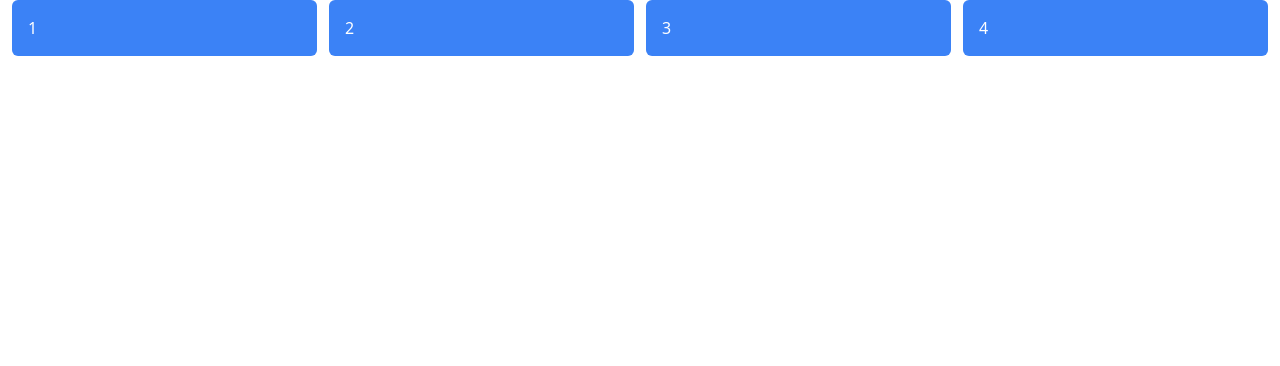
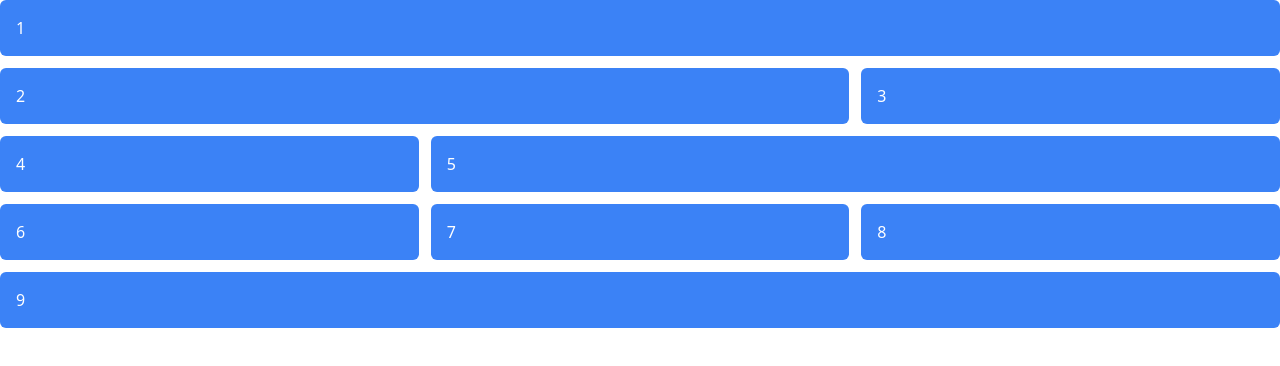
Before and after one commit to RaphaelSBarros/tailwindcss, a plain HTML site: page tailwind-cdn/index.html in a window 1280 px wide. Drawn offline with nearby package versions, Linux system fonts and the light colour scheme.

Commit message:
Grid no Tailwind

```diff
--- a/tailwind-cdn/index.html
+++ b/tailwind-cdn/index.html
@@ -20,11 +20,16 @@
 <body>
     <div class="container mx-auto">
 
-        <div class="flex flex-col gap-3 mx-3 sm:flex-row">
-            <div class="grow rounded-md bg-blue-500 text-white p-4">1</div>
-            <div class="grow rounded-md bg-blue-500 text-white p-4">2</div>
-            <div class="grow rounded-md bg-blue-500 text-white p-4">3</div>
-            <div class="grow rounded-md bg-blue-500 text-white p-4">4</div>
+        <div class="grid grid-cols-3 gap-3">
+            <div class="col-span-full rounded-md bg-blue-500 text-white p-4">1</div>
+            <div class="col-span-2 rounded-md bg-blue-500 text-white p-4">2</div>
+            <div class="rounded-md bg-blue-500 text-white p-4">3</div>
+            <div class="rounded-md bg-blue-500 text-white p-4">4</div>
+            <div class="col-start-2 col-end-4 rounded-md bg-blue-500 text-white p-4">5</div>
+            <div class="rounded-md bg-blue-500 text-white p-4">6</div>
+            <div class="rounded-md bg-blue-500 text-white p-4">7</div>
+            <div class="rounded-md bg-blue-500 text-white p-4">8</div>
+            <div class="col-span-full rounded-md bg-blue-500 text-white p-4">9</div>
         </div>
 
     </div>
```
